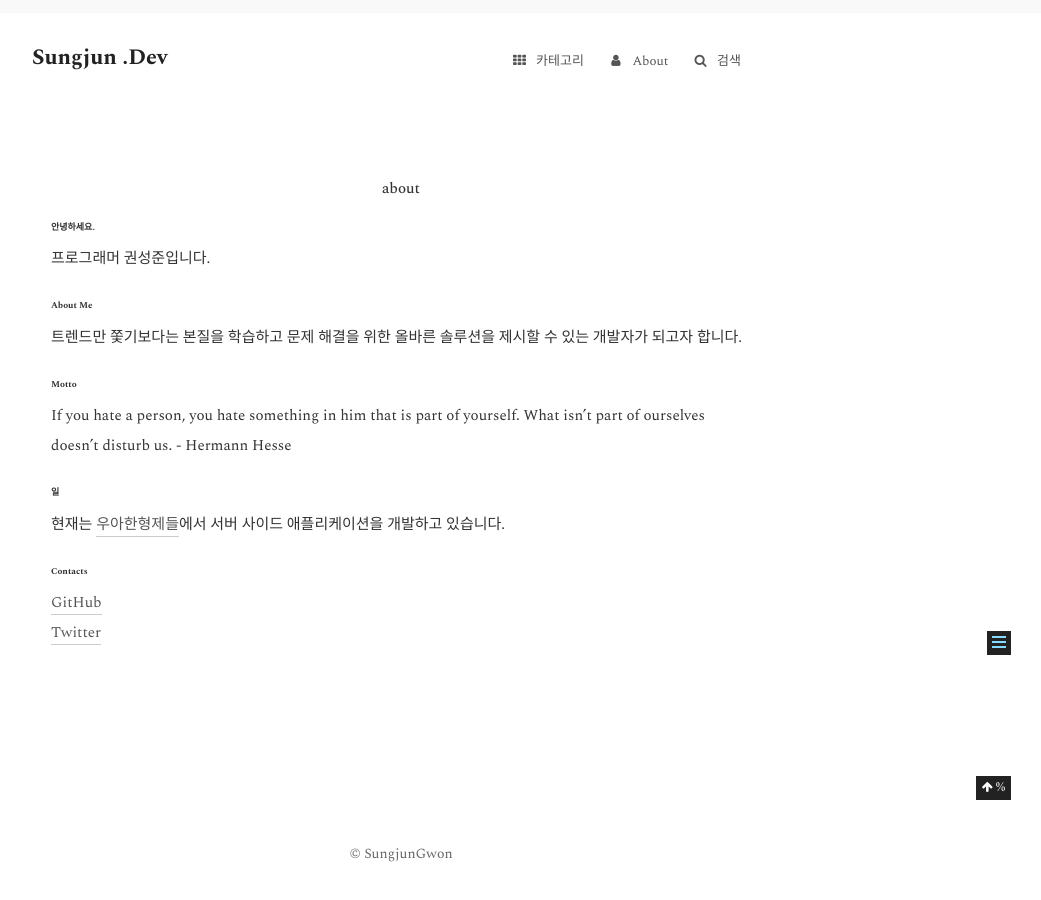
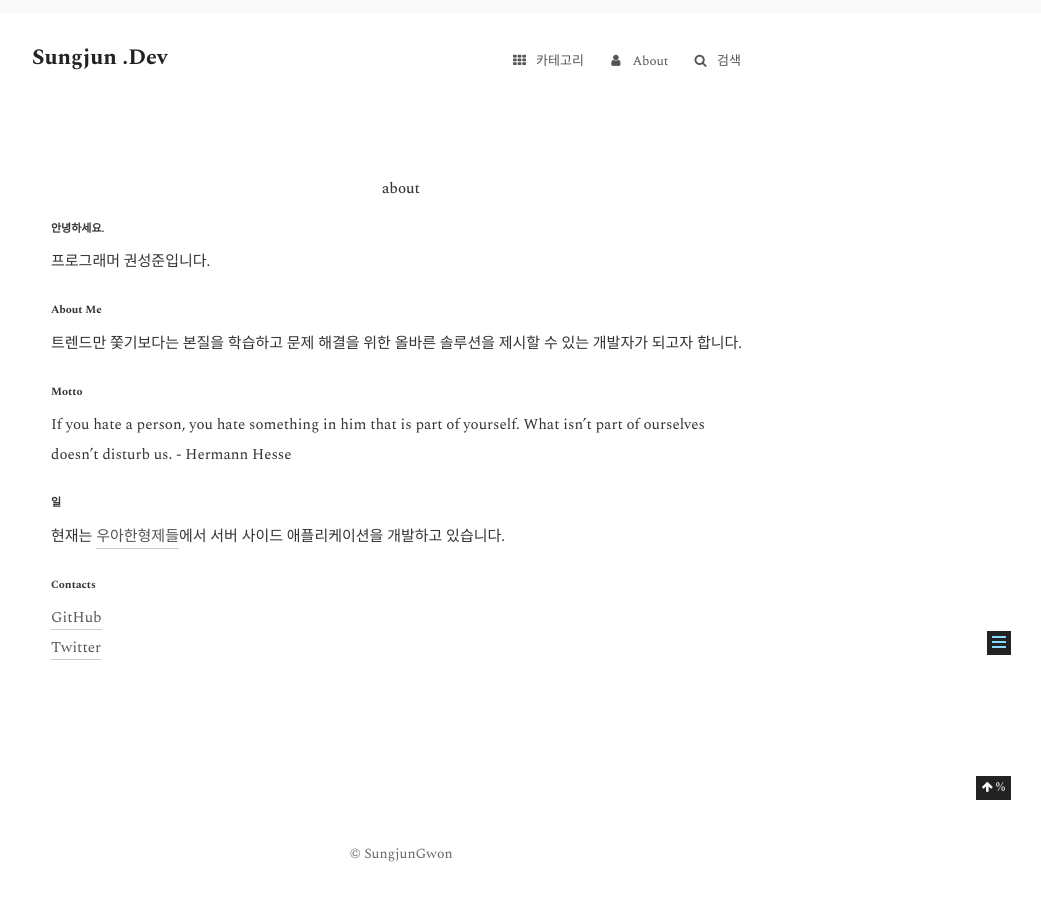
Before and after one commit to gwonsungjun/gwonsungjun.github.io, a Jekyll site: the page built from about/index.md, in a window 1280 px wide. Shown: the part 200-1100 px from the top of the page, without its empty margins (239-1280 px from the left). Built offline with Jekyll 4.4.1, drawn with Linux system fonts in a browser that asks for light colours.

```diff
--- a/about/index.md
+++ b/about/index.md
@@ -3,19 +3,19 @@ title: about
 layout: page
 ---
 
-### 안녕하세요.
+## 안녕하세요.
 프로그래머 권성준입니다.
 
-### About Me
+## About Me
 
 트렌드만 쫓기보다는 본질을 학습하고 문제 해결을 위한 올바른 솔루션을 제시할 수 있는 개발자가 되고자 합니다.
 
-### Motto
+## Motto
 If you hate a person, you hate something in him that is part of yourself. What isn't part of ourselves doesn't disturb us. - Hermann Hesse
 
-### 일
+## 일
 현재는 [우아한형제들](https://www.woowahan.com)에서 서버 사이드 애플리케이션을 개발하고 있습니다.
 
-### Contacts
+## Contacts
 [GitHub](https://github.com/gwonsungjun)
 [Twitter](https://twitter.com/sungjunpizz)
```
